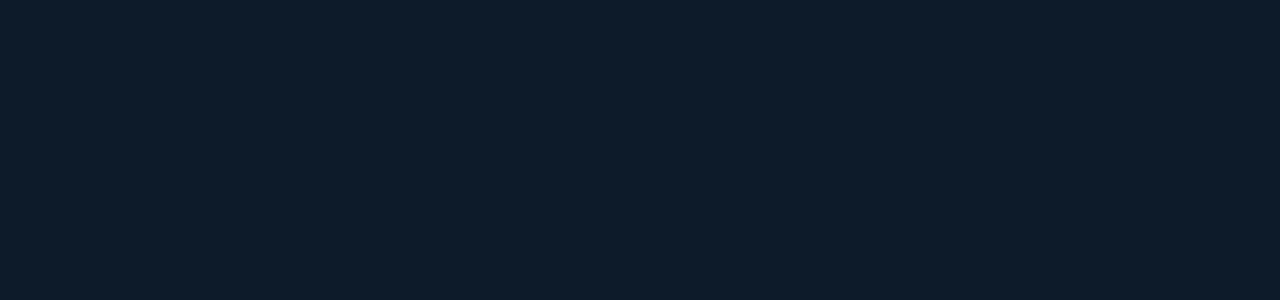
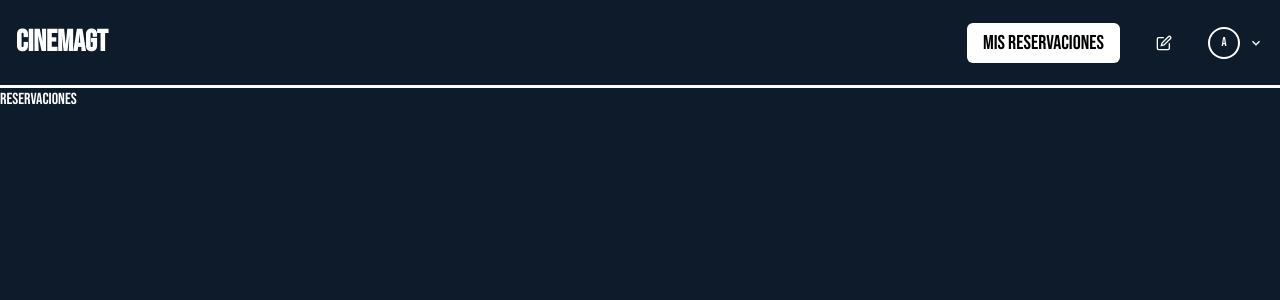
Before and after one commit to c1can/MovieApp-Frontend, a React (Vite) app: page /reservaciones in a window 1280 px wide. Shown: the top 300 px of the page. Built offline with nearby package versions, Linux system fonts and the light colour scheme; no server answers.

Commit message:
add Reservacion component

```diff
--- a/src/components/Header.jsx
+++ b/src/components/Header.jsx
@@ -58,9 +58,11 @@
              </Link>
              :
              <>
-                <Button bg="white">
-                  <Text fontSize="xl" fontWeight="light" color="black">Mis Reservaciones</Text>
-                </Button>
+                <Link to="/reservaciones">
+                  <Button bg="white">
+                    <Text fontSize="xl" fontWeight="light" color="black">Mis Reservaciones</Text>
+                  </Button>
+                </Link>
                 <Link to="/register">
                   <Button bg="transparent">
                   <EditIcon color="white"/>
--- /dev/null
+++ b/src/components/Reservaciones.jsx
@@ -0,0 +1,11 @@
+import { Text } from "@chakra-ui/react";
+import Header from "./Header";
+
+export function Reservaciones(){
+    return (
+        <>
+            <Header />
+            <Text>Reservaciones</Text>
+        </>
+    )
+}
--- a/src/routes/routes.jsx
+++ b/src/routes/routes.jsx
@@ -1,6 +1,7 @@
 import { Route } from "wouter"
 import { BuyTicket } from "../components/BuyTicket"
 import { Home } from "../components/Home"
+import { Reservaciones } from "../components/Reservaciones"
 import { Register } from "../components/Register"
 import { Login } from "../components/Login"
 import { Admin } from "../components/Admin"
@@ -13,6 +14,7 @@
             <Route path="/movie/:id">{params => <BuyTicket param={params}/>}</Route>
             <Route path="/login" component={Login}></Route>
             <Route path="/register" component={Register}></Route>
+            <Route path="/reservaciones" component={Reservaciones}></Route>
             <Route path="/admin">
              {
                 <ProtectedRoute>
```
